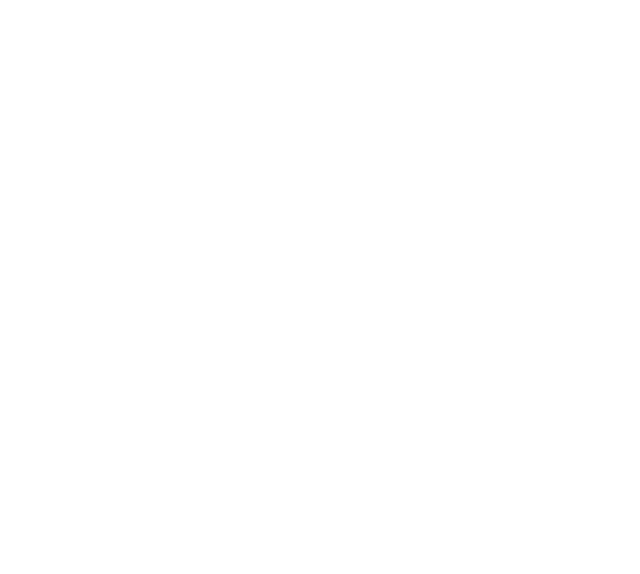
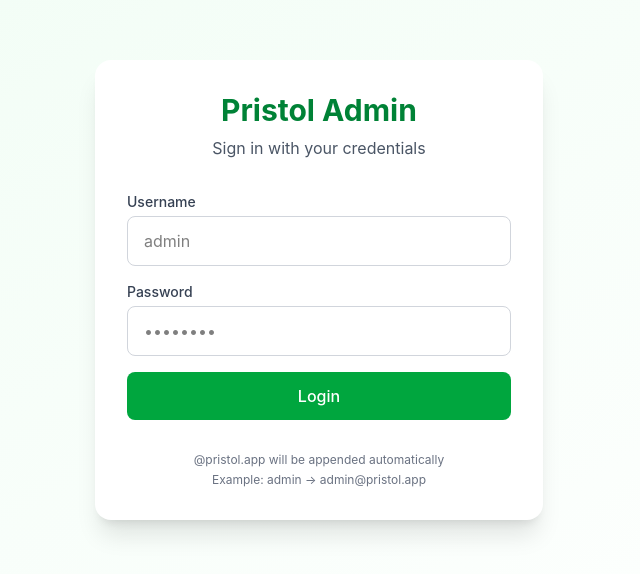
Before and after one commit to ahrarshah25/PRISTOL-Admin, a React (Vite) app: page / in a window 1280 px wide. Before the commit this address had no page. Shown: the part 110-684 px from the top of the page, without its empty margins (321-961 px from the left). Built offline with nearby package versions, Linux system fonts and the light colour scheme.

Commit message:
Admin Completed!

```diff
--- a/src/App.tsx
+++ b/src/App.tsx
@@ -1,10 +1,13 @@
 import { Routes, Route } from 'react-router-dom'
 import Admin from './pages/Admin'
+import Login from './pages/Login'
+
 
 const App = () => {
   return (
     <div>
       <Routes>
+          <Route path="/" element={<Login />} />
           <Route path="/admin" element={<Admin />} />
       </Routes>
     </div>
--- /dev/null
+++ b/src/Components/Auth/Button.tsx
@@ -0,0 +1,23 @@
+import React from 'react';
+
+interface ButtonProps {
+  children: React.ReactNode;
+  onClick?: () => void;
+  type?: 'button' | 'submit' | 'reset';
+  disabled?: boolean;
+}
+
+const Button: React.FC<ButtonProps> = ({ children, onClick, type = 'button', disabled = false }) => {
+  return (
+    <button
+      type={type}
+      onClick={onClick}
+      disabled={disabled}
+      className="w-full py-3 px-4 bg-green-600 hover:bg-green-700 disabled:bg-green-300 text-white font-medium rounded-lg transition duration-200 ease-in-out transform hover:scale-[1.02] focus:outline-none focus:ring-2 focus:ring-green-500 focus:ring-offset-2"
+    >
+      {children}
+    </button>
+  );
+};
+
+export default Button;
--- /dev/null
+++ b/src/Components/Auth/Form.tsx
@@ -0,0 +1,24 @@
+import React from 'react';
+
+interface FormProps {
+  onSubmit: (e: React.FormEvent<HTMLFormElement>) => void;
+  children: React.ReactNode;
+  title: string;
+  subtitle?: string;
+}
+
+const Form: React.FC<FormProps> = ({ onSubmit, children, title, subtitle }) => {
+  return (
+    <div className="bg-white rounded-2xl shadow-xl p-8 w-full max-w-md">
+      <div className="text-center mb-8">
+        <h2 className="text-3xl font-bold text-green-700 mb-2">{title}</h2>
+        {subtitle && <p className="text-gray-600">{subtitle}</p>}
+      </div>
+      <form onSubmit={onSubmit} className="space-y-4">
+        {children}
+      </form>
+    </div>
+  );
+};
+
+export default Form;
--- /dev/null
+++ b/src/Components/Auth/Input.tsx
@@ -0,0 +1,57 @@
+import React from 'react';
+
+interface InputProps {
+  label?: string;
+  type?: string;
+  id: string;
+  name: string;
+  value: string;
+  onChange: (e: React.ChangeEvent<HTMLInputElement>) => void;
+  placeholder?: string;
+  required?: boolean;
+  autoComplete?: string;
+  icon?: React.ReactNode;
+}
+
+const Input: React.FC<InputProps> = ({
+  label,
+  type = 'text',
+  id,
+  name,
+  value,
+  onChange,
+  placeholder,
+  required = false,
+  autoComplete,
+  icon
+}) => {
+  return (
+    <div className="mb-4">
+      {label && (
+        <label htmlFor={id} className="block text-sm font-medium text-gray-700 mb-1">
+          {label}
+        </label>
+      )}
+      <div className="relative">
+        {icon && (
+          <div className="absolute inset-y-0 left-0 pl-3 flex items-center pointer-events-none">
+            <span className="text-gray-500 sm:text-sm">{icon}</span>
+          </div>
+        )}
+        <input
+          type={type}
+          id={id}
+          name={name}
+          value={value}
+          onChange={onChange}
+          placeholder={placeholder}
+          required={required}
+          autoComplete={autoComplete}
+          className={`w-full px-4 py-3 ${icon ? 'pl-10' : ''} border border-gray-300 rounded-lg focus:outline-none focus:ring-2 focus:ring-green-500 focus:border-transparent transition duration-200 bg-white`}
+        />
+      </div>
+    </div>
+  );
+};
+
+export default Input;
--- a/src/Firebase/config.ts
+++ b/src/Firebase/config.ts
@@ -1,4 +1,5 @@
 import { initializeApp } from 'firebase/app';
+import { getAuth } from 'firebase/auth';
 import { getFirestore } from 'firebase/firestore';
 import { getStorage } from 'firebase/storage';
 
@@ -15,3 +16,4 @@
 const app = initializeApp(firebaseConfig);
 export const db = getFirestore(app);
 export const storage = getStorage(app);
+export const auth = getAuth(app);
--- a/src/pages/Admin.tsx
+++ b/src/pages/Admin.tsx
@@ -1,4 +1,6 @@
-import React, { useState } from 'react';
+import React, { useState, useEffect } from 'react';
+import { useNavigate } from 'react-router-dom';
+import { auth } from '../Firebase/config';
 import { AdminProvider } from '../Context API/AdminContext';
 import Sidebar from '../Components/Admin/Layout/Sidebar';
 import Dashboard from './Admin/Dashboard';
@@ -8,6 +10,18 @@
 
 const Admin: React.FC = () => {
   const [activeTab, setActiveTab] = useState<string>('dashboard');
+
+  const navigate = useNavigate();
+
+  useEffect(() => {
+    const unsubscribe = auth.onAuthStateChanged((user) => {
+      if (!user) {
+        navigate('/');
+      }
+    });
+
+    return () => unsubscribe();
+  }, [navigate]);
 
   const renderContent = (): React.ReactNode => {
     switch (activeTab) {
--- /dev/null
+++ b/src/pages/Login.tsx
@@ -0,0 +1,105 @@
+import React, { useState } from 'react';
+import { useNavigate } from 'react-router-dom';
+import { auth } from '../Firebase/config';
+import { signInWithEmailAndPassword } from 'firebase/auth';
+import Form from '../Components/Auth/Form';
+import Input from '../Components/Auth/Input';
+import Button from '../Components/Auth/Button';
+
+interface FormData {
+  username: string;
+  password: string;
+}
+
+const Login = () => {
+  const navigate = useNavigate();
+
+  const [formData, setFormData] = useState<FormData>({
+    username: '',
+    password: ''
+  });
+
+  const [error, setError] = useState('');
+  const [loading, setLoading] = useState(false);
+
+  const handleChange = (e: React.ChangeEvent<HTMLInputElement>) => {
+    const { name, value } = e.target;
+
+    setFormData(prev => ({
+      ...prev,
+      [name]: value
+    }));
+
+    setError('');
+  };
+
+  const handleSubmit = async (e: React.FormEvent<HTMLFormElement>) => {
+    e.preventDefault();
+    setLoading(true);
+    setError('');
+
+    try {
+      const email = formData.username.includes('@')
+        ? formData.username
+        : `${formData.username}@pristol.app`;
+
+      await signInWithEmailAndPassword(auth, email, formData.password);
+      navigate('/admin');
+    } catch {
+      setError('Invalid username or password. Please try again.');
+    } finally {
+      setLoading(false);
+    }
+  };
+
+  return (
+    <div className="min-h-screen flex items-center justify-center bg-gradient-to-br from-green-50 to-white p-4">
+      <Form
+        title="Pristol Admin"
+        subtitle="Sign in with your credentials"
+        onSubmit={handleSubmit}
+      >
+        <Input
+          label="Username"
+          type="text"
+          id="username"
+          name="username"
+          value={formData.username}
+          onChange={handleChange}
+          placeholder="admin"
+          required
+          autoComplete="username"
+        />
+
+        <Input
+          label="Password"
+          type="password"
+          id="password"
+          name="password"
+          value={formData.password}
+          onChange={handleChange}
+          placeholder="••••••••"
+          required
+          autoComplete="current-password"
+        />
+
+        {error && (
+          <div className="text-red-600 text-sm text-center bg-red-50 p-3 rounded-lg">
+            {error}
+          </div>
+        )}
+
+        <Button type="submit" disabled={loading}>
+          {loading ? 'Logging in...' : 'Login'}
+        </Button>
+
+        <div className="text-xs text-gray-500 text-center mt-4">
+          <p>@pristol.app will be appended automatically</p>
+          <p className="mt-1">Example: admin → admin@pristol.app</p>
+        </div>
+      </Form>
+    </div>
+  );
+};
+
+export default Login;
```
